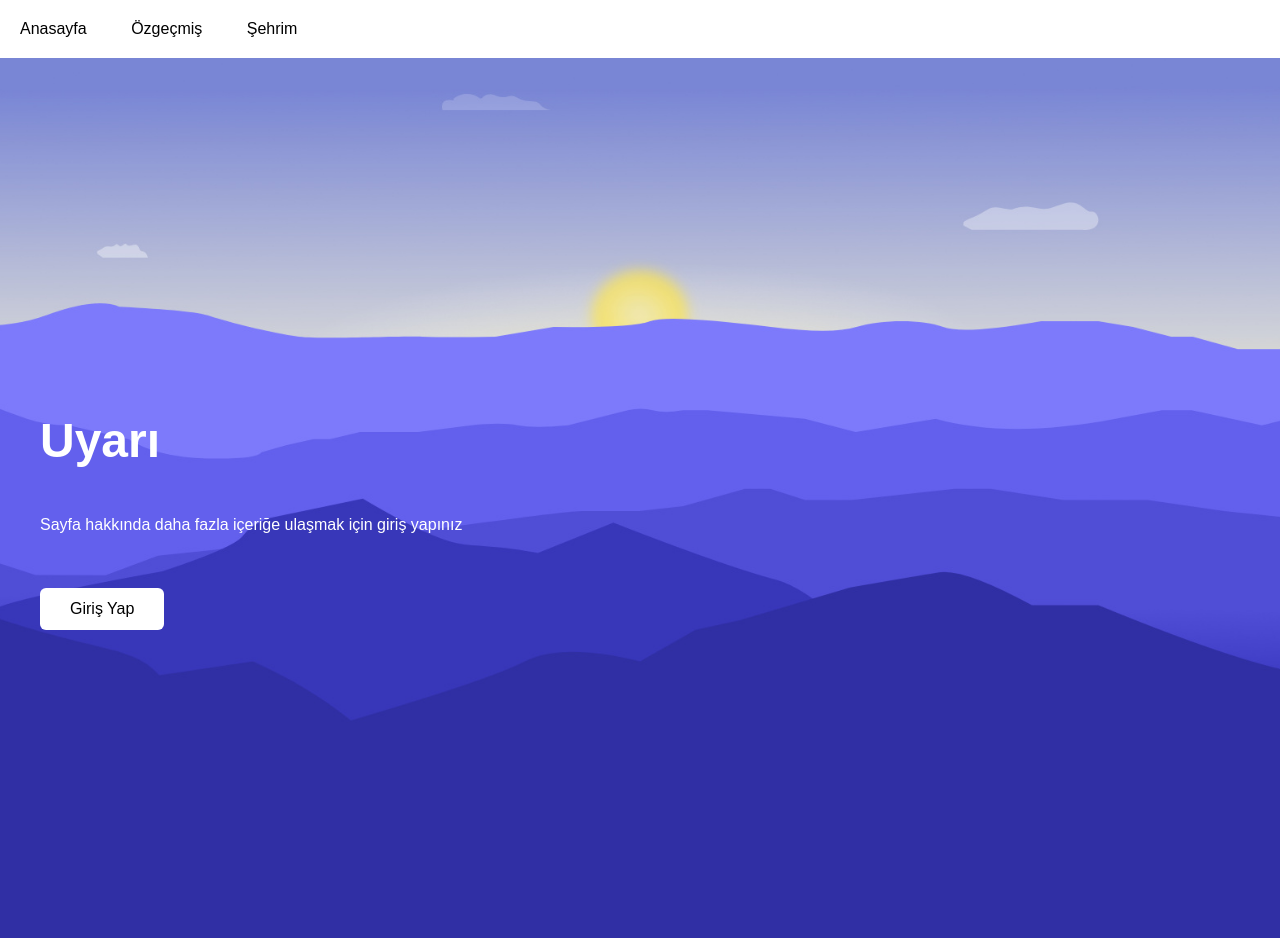
After one commit to yusufsolmaz0/web_proje_2024, a PHP site: page /main.html in a window 1280 px wide. The commit adds this page. Run offline with PHP 8.4, Linux system fonts and the light colour scheme.

Commit message:
Add files via upload

```diff
--- a/login.css
+++ b/login.css
@@ -1,3 +1,4 @@
+
 
 
 *{
--- a/login.html
+++ b/login.html
@@ -26,8 +26,10 @@
             <input type="password" class="input-field" placeholder="Şifre" autocomplete="off" required>
         </div>
         <div class="input-submit">
-            <button class="submit-btn" id="submit"></button>
-            <label for="submit">Giriş Yap</label>
+            <a href="anasayfa.html" target="_self">
+                <button class="submit-btn" id="submit" ></button>
+                <label for="submit">Giriş Yap</label>
+            </a>
         </div>
 
     </div>
--- /dev/null
+++ b/main.css
@@ -0,0 +1,78 @@
+body {
+    font-family: Arial, sans-serif;
+    margin: 0;
+    padding: 0;
+  }
+
+  header {
+    background-color: #ffffff;
+    color: #000000;
+    padding: 20px 0;
+  }
+
+  nav ul {
+    list-style-type: none;
+    margin: 0;
+    padding: 0;
+  }
+
+  nav ul li {
+    display:inline;
+  }
+
+  nav ul li a {
+    color: #000000;
+    text-decoration: none;
+    padding: 10px 20px;
+  }
+
+  nav ul li a:hover {
+    color: #868282;
+  }
+
+
+  .ekran {
+    height: 110vh;
+    background-image: url("arkaplan.jpeg");
+    background-position: center;
+    background-size:cover ;
+    display:flex;
+    align-items: center;
+    padding: 0 20px;
+  }
+
+  .ekran .icerik {
+    max-width: 1200px;
+    margin: 0 auto;
+    width: 100%;
+    color: #fff;
+  }
+
+  .ekran .icerik h2 {
+    font-size: 3rem;
+    max-width: 600px;
+    line-height: 70px;
+  }
+
+  .ekran .icerik p {
+    font-weight: 300;
+    max-width: 600px;
+    margin-top: 15px;
+  }
+
+  .ekran .icerik button {
+    background: #fff;
+    padding: 12px 30px;
+    border: none;
+    font-size: 1rem;
+    border-radius: 6px;
+    margin-top: 38px;
+    cursor: pointer;
+    font-weight: 500;
+    transition: 0.2s ease;
+  }
+
+  .ekran .icerik button:hover {
+    color: #fff;
+    background: #2954ba;
+  }
--- /dev/null
+++ b/main.html
@@ -0,0 +1,38 @@
+<!DOCTYPE html>
+<html lang="en">
+<head>
+  <meta charset="UTF-8">
+  <meta name="viewport" content="width=device-width, initial-scale=1.0">
+  <title>Anasayfa</title>
+  <link rel="stylesheet" href="main.css">
+</head>
+<body>
+
+<header>
+  <nav class="navbar">
+    <ul class="menu">
+      <li><a href="#">Anasayfa</a></li>
+      <li><a href="#">Özgeçmiş</a></li>
+      <li><a href="#">Şehrim</a></li>
+    </ul>
+  </nav>
+</header>
+
+<section class="ekran">
+    <div class="icerik">
+      <h2>Uyarı</h2>
+      <p>
+        Sayfa hakkında daha fazla içeriğe ulaşmak için giriş yapınız
+      </p>
+      <a href="login.html" target="_self">
+          <button>Giriş Yap</button>
+
+      </a>
+
+
+
+    </div>
+  </section>
+
+</body>
+</html>
```
